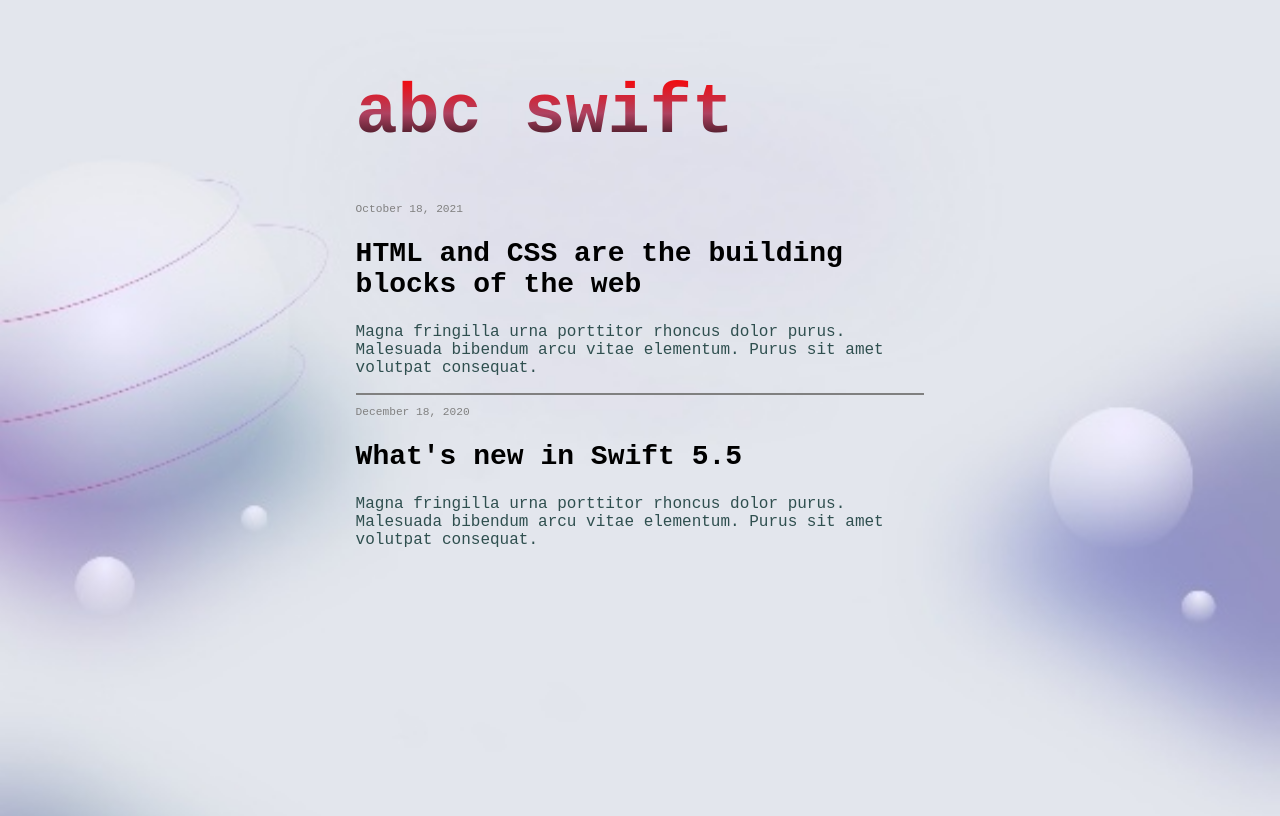
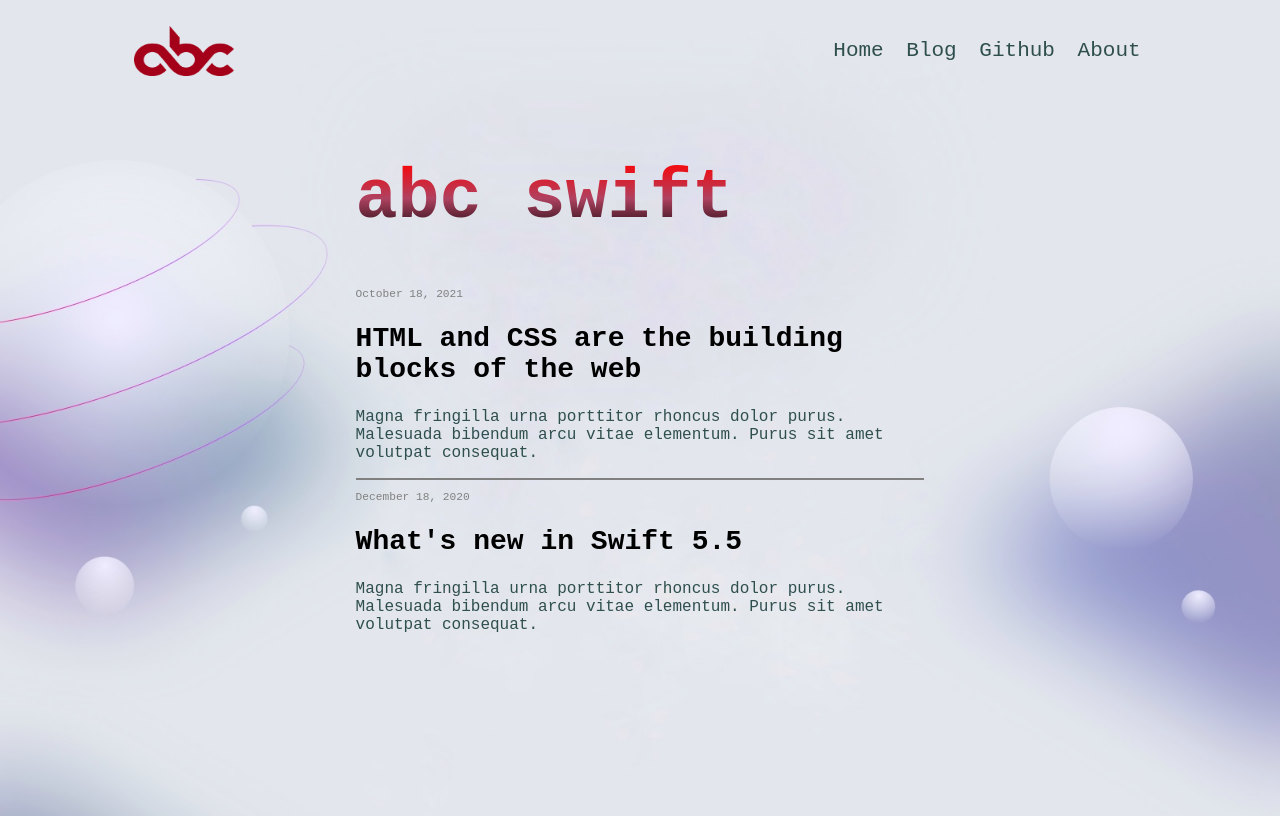
Before and after one commit to cedricbahirwe/hello-world, a plain HTML site: page scrimba-html&css/flexbox.html in a window 1280 px wide. Drawn offline with Linux system fonts and the light colour scheme.

Commit message:
Finish Phase 1

```diff
--- a/scrimba-html&css/flexbox.css
+++ b/scrimba-html&css/flexbox.css
@@ -1,19 +1,53 @@
 body {
     font-size: 21px;
-    height: 100vh;
-    background-image: url('image.jpg');
+    min-height: 100vh;
+    /* background-image: url('image.jpg'); */
+    background-image: url('bg-morph.jpeg');
     background-repeat: no-repeat;
     background-size: cover;
+    background-attachment: fixed;
+    font-family: monospace;
+}
+
+nav {
+    width: 80%;
+    margin: 0 auto;
+    display: flex;
+    justify-content: space-between;
+    justify-items: flex-end;
+    align-items: center;
+}
+
+#main-logo {
+    width: 100px;
+    height: 50px;
+}
+
+nav ul li a {
+    text-decoration: none;
+    color: darkslategray;
+    transition: 0.8s;
+    transition-property: color, transform;
+}
+
+nav ul li {
+    list-style: none;
+    display: inline-block;
+    padding: 10px 5px;
+}
+
+nav ul li a:hover {
+    transform: scale(1.3);
+    background: linear-gradient(60deg, #000000, #af4261, red);
+    -webkit-background-clip: text;
+    -webkit-text-fill-color: transparent;
 }
 
 .main-parent {
     /* width: 65%; */
     width: 45%;
     margin: 0 auto;
-    /* height: inherit; */
-    /* background-color: #00000020; */
     text-align: left;
-    font-family: monospace;
     padding: 16px;
 }
 
@@ -21,6 +55,13 @@
     .main-parent {
         animation: ease-out 1s;
         width: 75%;
+    }
+    nav {
+        width: 95%;
+    }
+    #main-logo {
+        width: 80px;
+        height: 40px;
     }
 }
 
--- a/scrimba-html&css/flexbox.html
+++ b/scrimba-html&css/flexbox.html
@@ -6,7 +6,17 @@
 </head>
 
 <body>
+    <nav>
+        <img src="abclo.png" alt="" id="main-logo">
+        <ul>
+            <li><a href="">Home</a></li>
+            <li><a href="">Blog</a></li>
+            <li><a href="">Github</a></li>
+            <li><a href="">About</a></li>
+        </ul>
+    </nav>
     <div class="main-parent">
+
         <header>
             <h1>abc swift</h1>
         </header>
```
Also changed, not shown: scrimba-html&css/abclo.png (added), scrimba-html&css/bg-morph.jpeg (added), scrimba-html&css/image.jpg (deleted), 1 other file.
